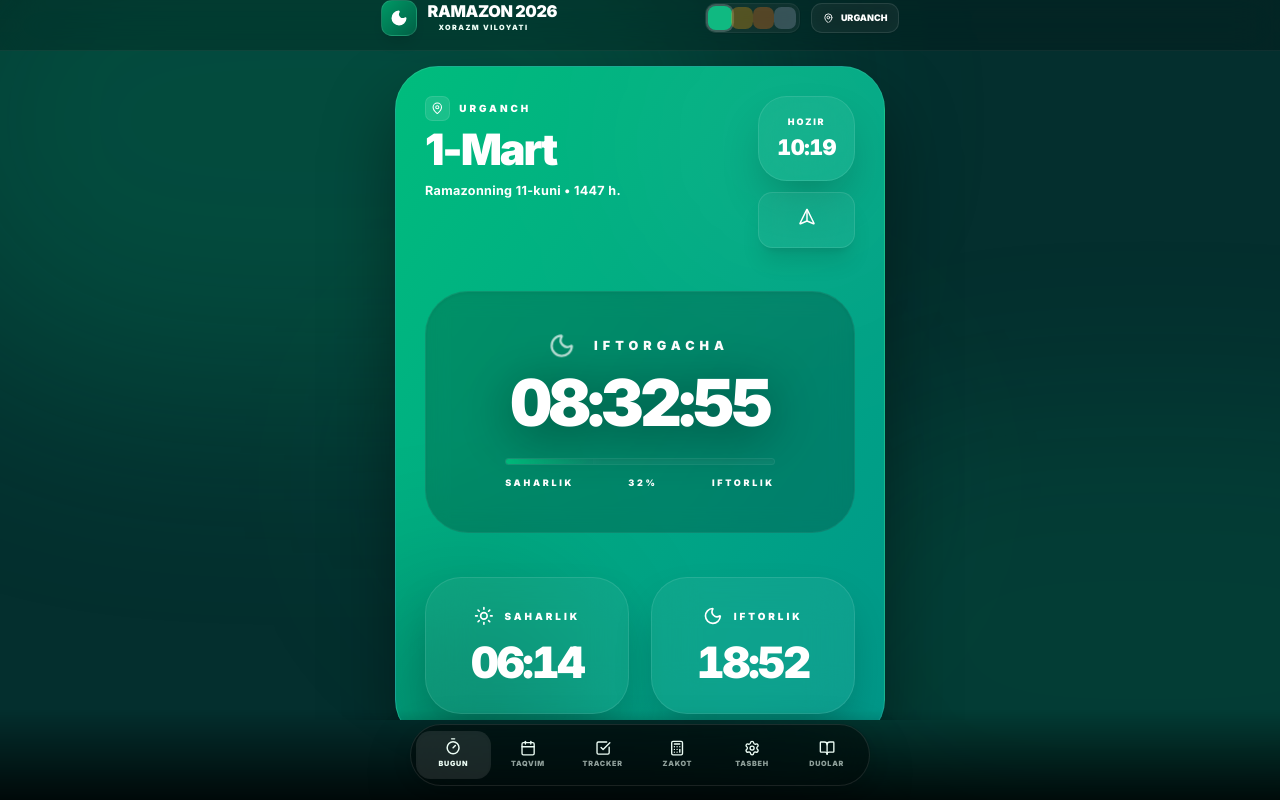
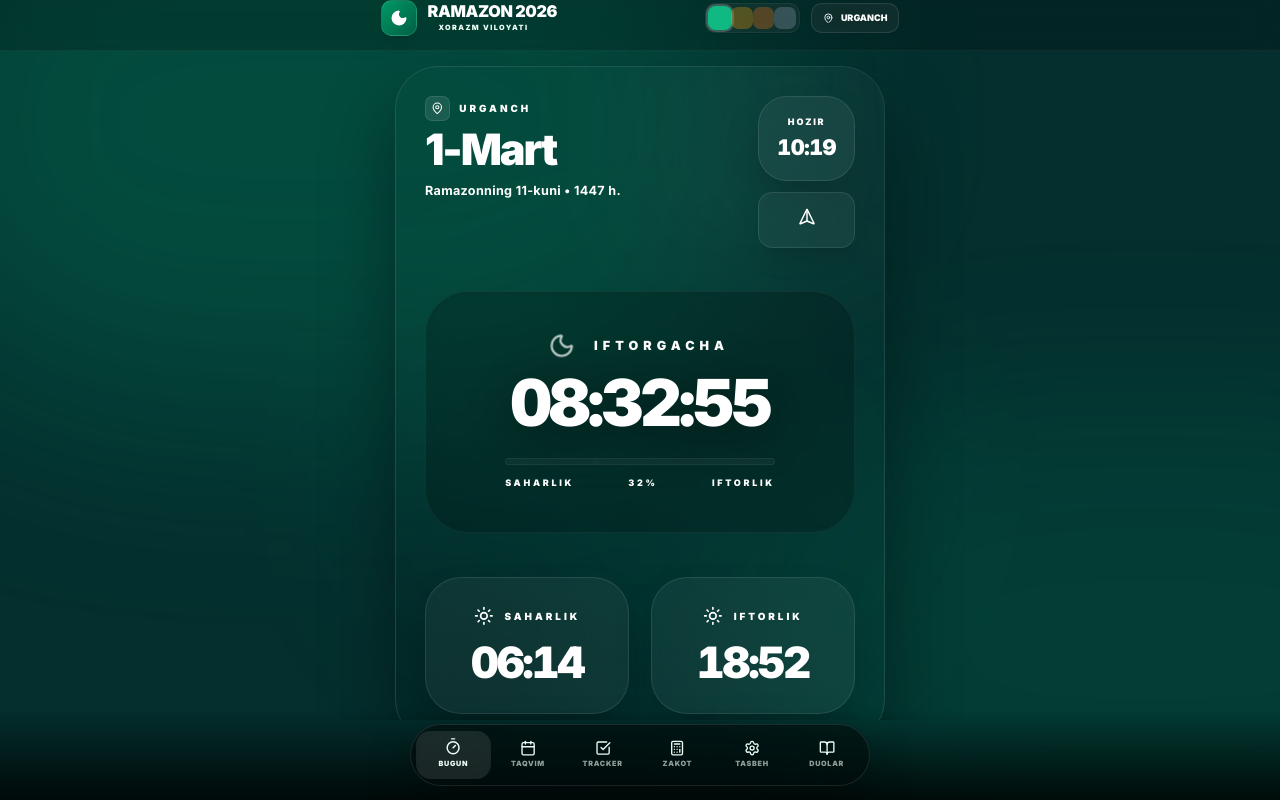
Before and after one commit to ruslonbekruzmatov28-dotcom/ramazon-taqvim-2026-, a React (Vite) app: page / in a window 1280 px wide. Both pictures are taken after a click on the button "BOSHLASH". Built offline with nearby package versions, Linux system fonts and the light colour scheme.

Commit message:
Update App.tsx

```diff
--- a/src/App.tsx
+++ b/src/App.tsx
@@ -244,14 +244,14 @@ const App: React.FC = () => {
       return {
         label: 'Saharlikgacha',
         targetTime: todayData.fajr,
-        color: 'from-emerald-600 to-emerald-800',
+        color: `from-${themeConfig.primary} to-${themeConfig.accent}`,
         icon: <Sun className="animate-pulse" />
       };
     } else if (nowStr < todayData.maghrib) {
       return {
         label: 'Iftorgacha',
         targetTime: todayData.maghrib,
-        color: 'from-emerald-500 to-teal-600',
+        color: `from-${themeConfig.secondary} to-${themeConfig.primary}`,
         icon: <Moon className="animate-pulse" />
       };
     } else {
@@ -260,11 +260,11 @@ const App: React.FC = () => {
       return {
         label: 'Saharlikgacha (Ertaga)',
         targetTime: tomorrow.fajr,
-        color: 'from-slate-700 to-slate-900',
+        color: 'from-slate-800 to-slate-950',
         icon: <Sun className="opacity-50" />
       };
     }
-  }, [currentTime, todayData, adjustedCalendar]);
+  }, [currentTime, todayData, adjustedCalendar, themeConfig]);
 
   const timeLeft = useMemo(() => {
     const [h, m] = statusInfo.targetTime.split(':').map(Number);
@@ -763,7 +763,7 @@ const App: React.FC = () => {
                   </div>
                   <div className="bg-white/5 backdrop-blur-xl p-8 rounded-[2.5rem] border border-white/10 shadow-2xl group hover:bg-white/10 transition-all cursor-default flex flex-col items-center text-center">
                     <div className={`flex items-center gap-3 mb-4 text-${themeConfig.secondary}/60`}>
-                      <Moon size={22} />
+                      <Sun size={22} />
                       <span className="text-[11px] font-black uppercase tracking-[0.3em]">Iftorlik</span>
                     </div>
                     <div className="text-4xl sm:text-5xl font-black tracking-tighter tabular-nums text-white">{todayData.maghrib}</div>
@@ -1012,8 +1012,7 @@ const App: React.FC = () => {
       </div>
 
       {/* Header */}
-      {currentTab !== AppState.WELCOME && (
-        <header className="bg-black/20 backdrop-blur-xl border-b border-white/5 px-4 py-4 flex items-center justify-between shrink-0 z-50 safe-top">
+      <header className={`bg-black/20 backdrop-blur-xl border-b border-white/5 px-4 py-4 flex items-center justify-between shrink-0 z-50 safe-top ${currentTab === AppState.WELCOME ? 'fixed top-0 left-0 right-0 bg-transparent border-none' : ''}`}>
         <div className="flex items-center gap-3 max-w-xl mx-auto w-full">
           <div className="flex items-center gap-3 flex-1">
             <motion.div
@@ -1022,6 +1021,7 @@ const App: React.FC = () => {
             >
               <Moon size={20} className="text-white fill-current" />
             </motion.div>
+            {currentTab !== AppState.WELCOME && (
               <div>
                 <h1 className="text-lg font-black text-white tracking-tight leading-none uppercase">RAMAZON <span className={`text-${themeConfig.primary}`}>2026</span></h1>
                 <div className="flex items-center gap-1.5 mt-1">
@@ -1029,6 +1029,7 @@ const App: React.FC = () => {
                   <span className={`text-[8px] text-${themeConfig.text}/60 font-black uppercase tracking-[0.2em]`}>Xorazm viloyati</span>
                 </div>
               </div>
+            )}
           </div>
 
           <div className="flex items-center gap-3">
@@ -1049,6 +1050,7 @@ const App: React.FC = () => {
               ))}
             </div>
 
+            {currentTab !== AppState.WELCOME && (
               <motion.button
                 whileTap={{ scale: 0.95 }}
                 onClick={() => setCurrentTab(AppState.REGION)}
@@ -1057,10 +1059,10 @@ const App: React.FC = () => {
                 <MapPin size={12} className={`text-${themeConfig.primary}`} />
                 {selectedDistrict.name.toUpperCase()}
               </motion.button>
+            )}
           </div>
         </div>
       </header>
-      )}
 
       {/* Main Content Area */}
       <main className="flex-1 overflow-y-auto relative scroll-smooth no-scrollbar">
```
Lines whose indentation alone changed are shown as unchanged.
